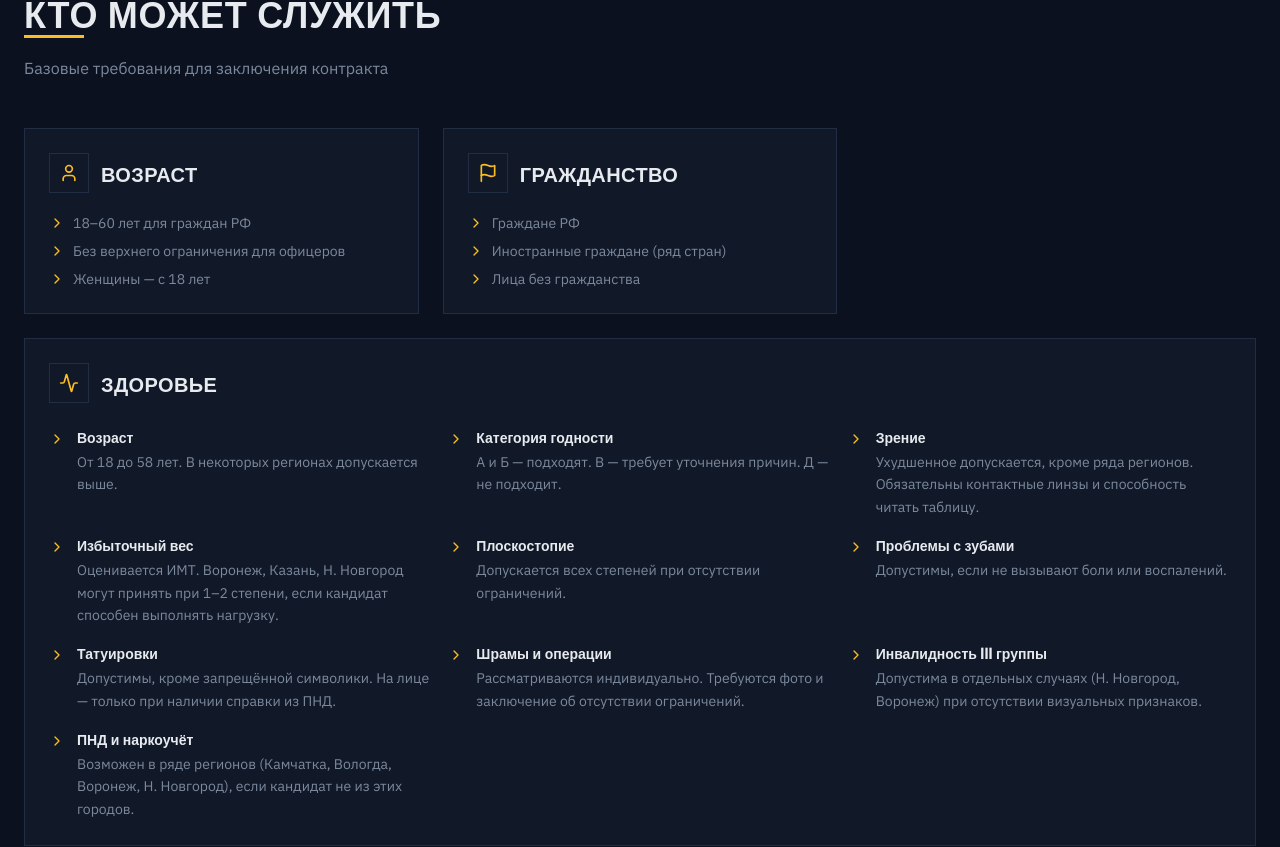
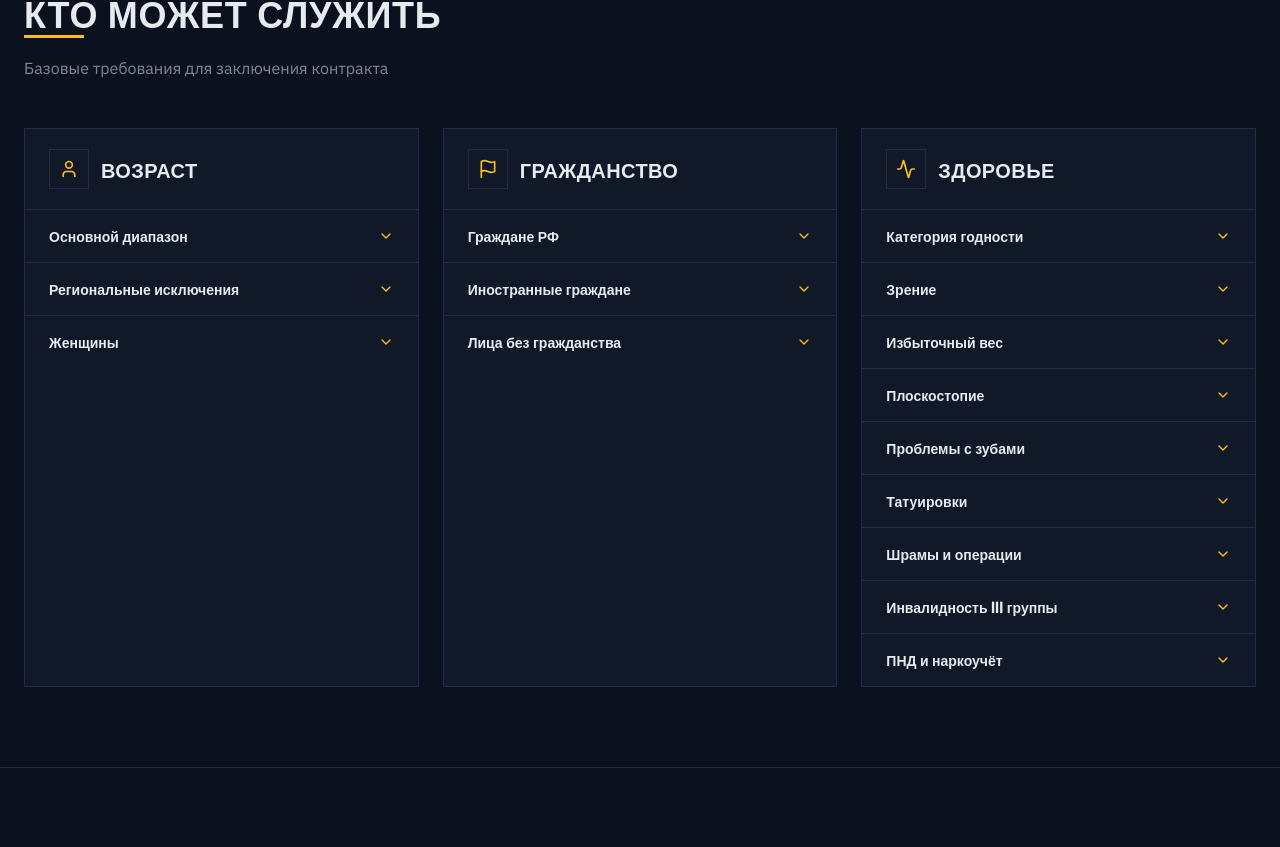
Before and after one commit to pr-poehali-dev/contract-service-project-1, a React (Vite) app: page / in a window 1280 px wide. Shown: the part 1658-2505 px from the top of the page. Built offline with nearby package versions, Linux system fonts and the light colour scheme.

Commit message:
сделай еще чтобы здоровье было не на весь экран а пункты открывались стрелочками и возраст и гражданство точно также

```diff
--- a/src/components/InfoSections.tsx
+++ b/src/components/InfoSections.tsx
@@ -1,3 +1,4 @@
+import { useState } from "react";
 import Icon from "@/components/ui/icon";
 
 const positions = [
@@ -77,6 +78,78 @@ const benefits = [
   },
 ];
 
+const requirementBlocks = [
+  {
+    icon: "User",
+    title: "Возраст",
+    items: [
+      { title: "Основной диапазон", text: "От 18 до 58 лет для граждан РФ." },
+      { title: "Региональные исключения", text: "В некоторых регионах допускается выше — уточняйте при подаче заявки." },
+      { title: "Женщины", text: "С 18 лет, без верхнего ограничения для офицеров." },
+    ],
+  },
+  {
+    icon: "Flag",
+    title: "Гражданство",
+    items: [
+      { title: "Граждане РФ", text: "Принимаются без ограничений." },
+      { title: "Иностранные граждане", text: "Ряд стран — допускается, уточняйте условия." },
+      { title: "Лица без гражданства", text: "Рассматриваются в индивидуальном порядке." },
+    ],
+  },
+  {
+    icon: "Activity",
+    title: "Здоровье",
+    items: [
+      { title: "Категория годности", text: "А и Б — подходят. В — требует уточнения причин. Д — не подходит." },
+      { title: "Зрение", text: "Ухудшенное допускается, кроме ряда регионов. Обязательны контактные линзы и способность читать таблицу." },
+      { title: "Избыточный вес", text: "Оценивается ИМТ. Воронеж, Казань, Н. Новгород могут принять при 1–2 степени, если кандидат справляется с нагрузкой." },
+      { title: "Плоскостопие", text: "Допускается всех степеней при отсутствии ограничений." },
+      { title: "Проблемы с зубами", text: "Допустимы, если не вызывают боли или воспалений." },
+      { title: "Татуировки", text: "Допустимы, кроме запрещённой символики. На лице — только при наличии справки из ПНД." },
+      { title: "Шрамы и операции", text: "Рассматриваются индивидуально. Требуются фото и заключение об отсутствии ограничений." },
+      { title: "Инвалидность III группы", text: "Допустима в отдельных случаях (Н. Новгород, Воронеж) при отсутствии визуальных признаков." },
+      { title: "ПНД и наркоучёт", text: "Возможен в ряде регионов (Камчатка, Вологда, Воронеж, Н. Новгород), если кандидат не из этих городов." },
+    ],
+  },
+];
+
+function RequirementBlock({ icon, title, items }: { icon: string; title: string; items: { title: string; text: string }[] }) {
+  const [openIdx, setOpenIdx] = useState<number | null>(null);
+  return (
+    <div className="bg-navy-card border border-border rounded-sm overflow-hidden">
+      <div className="flex items-center gap-3 px-6 py-5">
+        <div className="w-10 h-10 rounded-sm bg-gold/10 border border-gold/30 flex items-center justify-center flex-shrink-0">
+          <Icon name={icon} size={20} className="text-gold" />
+        </div>
+        <h3 className="font-oswald text-xl font-semibold uppercase text-foreground">{title}</h3>
+      </div>
+      <div className="border-t border-border">
+        {items.map((item, idx) => (
+          <div key={item.title} className="border-b border-border last:border-b-0">
+            <button
+              className="w-full flex items-center justify-between px-6 py-4 text-left"
+              onClick={() => setOpenIdx(openIdx === idx ? null : idx)}
+            >
+              <span className="font-oswald text-sm font-semibold text-foreground">{item.title}</span>
+              <Icon
+                name={openIdx === idx ? "ChevronUp" : "ChevronDown"}
+                size={16}
+                className="text-gold flex-shrink-0 ml-3"
+              />
+            </button>
+            {openIdx === idx && (
+              <div className="px-6 pb-4">
+                <p className="text-muted-foreground text-sm leading-relaxed">{item.text}</p>
+              </div>
+            )}
+          </div>
+        ))}
+      </div>
+    </div>
+  );
+}
+
 export default function InfoSections() {
   return (
     <>
@@ -118,68 +191,10 @@ export default function InfoSections() {
             </h2>
             <p className="text-muted-foreground mt-6">Базовые требования для заключения контракта</p>
           </div>
-          <div className="grid grid-cols-1 md:grid-cols-3 gap-6 mb-6">
-            {[
-              {
-                icon: "User",
-                title: "Возраст",
-                items: ["18–60 лет для граждан РФ", "Без верхнего ограничения для офицеров", "Женщины — с 18 лет"],
-              },
-              {
-                icon: "Flag",
-                title: "Гражданство",
-                items: ["Граждане РФ", "Иностранные граждане (ряд стран)", "Лица без гражданства"],
-              },
-            ].map((block) => (
-              <div key={block.title} className="bg-navy-card border border-border rounded-sm p-6">
-                <div className="flex items-center gap-3 mb-5">
-                  <div className="w-10 h-10 rounded-sm bg-gold/10 border border-gold/30 flex items-center justify-center">
-                    <Icon name={block.icon} size={20} className="text-gold" />
-                  </div>
-                  <h3 className="font-oswald text-xl font-semibold uppercase text-foreground">{block.title}</h3>
-                </div>
-                <ul className="space-y-2">
-                  {block.items.map((item) => (
-                    <li key={item} className="flex items-start gap-2 text-muted-foreground text-sm">
-                      <Icon name="ChevronRight" size={16} className="text-gold mt-0.5 flex-shrink-0" />
-                      {item}
-                    </li>
-                  ))}
-                </ul>
-              </div>
+          <div className="grid grid-cols-1 md:grid-cols-3 gap-6">
+            {requirementBlocks.map((block) => (
+              <RequirementBlock key={block.title} icon={block.icon} title={block.title} items={block.items} />
             ))}
-          </div>
-
-          {/* ЗДОРОВЬЕ — расширенный блок */}
-          <div className="bg-navy-card border border-border rounded-sm p-6">
-            <div className="flex items-center gap-3 mb-6">
-              <div className="w-10 h-10 rounded-sm bg-gold/10 border border-gold/30 flex items-center justify-center">
-                <Icon name="Activity" size={20} className="text-gold" />
-              </div>
-              <h3 className="font-oswald text-xl font-semibold uppercase text-foreground">Здоровье</h3>
-            </div>
-            <div className="grid grid-cols-1 sm:grid-cols-2 lg:grid-cols-3 gap-4">
-              {[
-                { title: "Возраст", text: "От 18 до 58 лет. В некоторых регионах допускается выше." },
-                { title: "Категория годности", text: "А и Б — подходят. В — требует уточнения причин. Д — не подходит." },
-                { title: "Зрение", text: "Ухудшенное допускается, кроме ряда регионов. Обязательны контактные линзы и способность читать таблицу." },
-                { title: "Избыточный вес", text: "Оценивается ИМТ. Воронеж, Казань, Н. Новгород могут принять при 1–2 степени, если кандидат способен выполнять нагрузку." },
-                { title: "Плоскостопие", text: "Допускается всех степеней при отсутствии ограничений." },
-                { title: "Проблемы с зубами", text: "Допустимы, если не вызывают боли или воспалений." },
-                { title: "Татуировки", text: "Допустимы, кроме запрещённой символики. На лице — только при наличии справки из ПНД." },
-                { title: "Шрамы и операции", text: "Рассматриваются индивидуально. Требуются фото и заключение об отсутствии ограничений." },
-                { title: "Инвалидность III группы", text: "Допустима в отдельных случаях (Н. Новгород, Воронеж) при отсутствии визуальных признаков." },
-                { title: "ПНД и наркоучёт", text: "Возможен в ряде регионов (Камчатка, Вологда, Воронеж, Н. Новгород), если кандидат не из этих городов." },
-              ].map((item) => (
-                <div key={item.title} className="flex items-start gap-3">
-                  <Icon name="ChevronRight" size={16} className="text-gold mt-1 flex-shrink-0" />
-                  <div>
-                    <div className="font-oswald text-sm font-semibold text-foreground mb-1">{item.title}</div>
-                    <div className="text-muted-foreground text-sm leading-relaxed">{item.text}</div>
-                  </div>
-                </div>
-              ))}
-            </div>
           </div>
         </div>
       </section>
```
